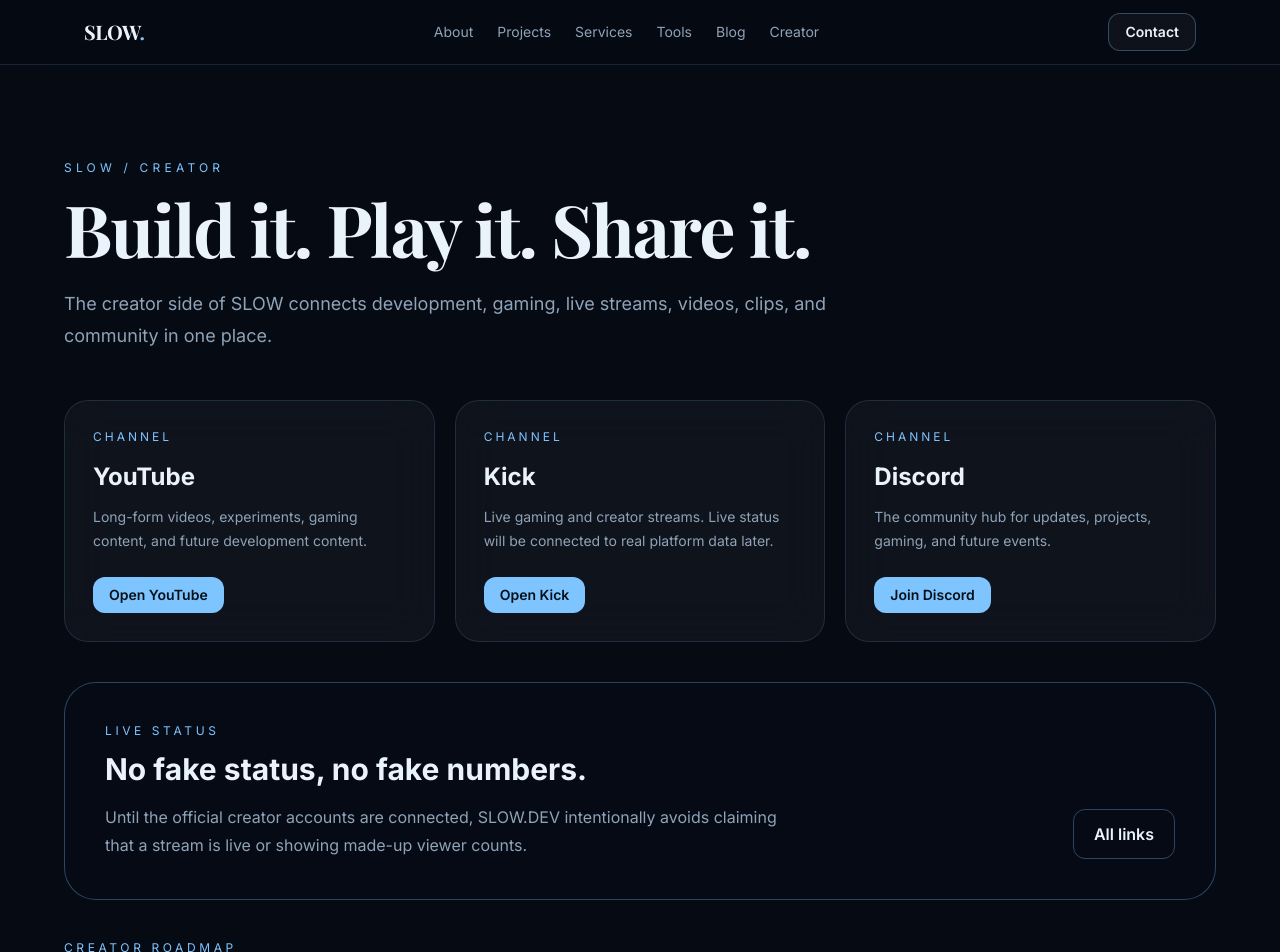
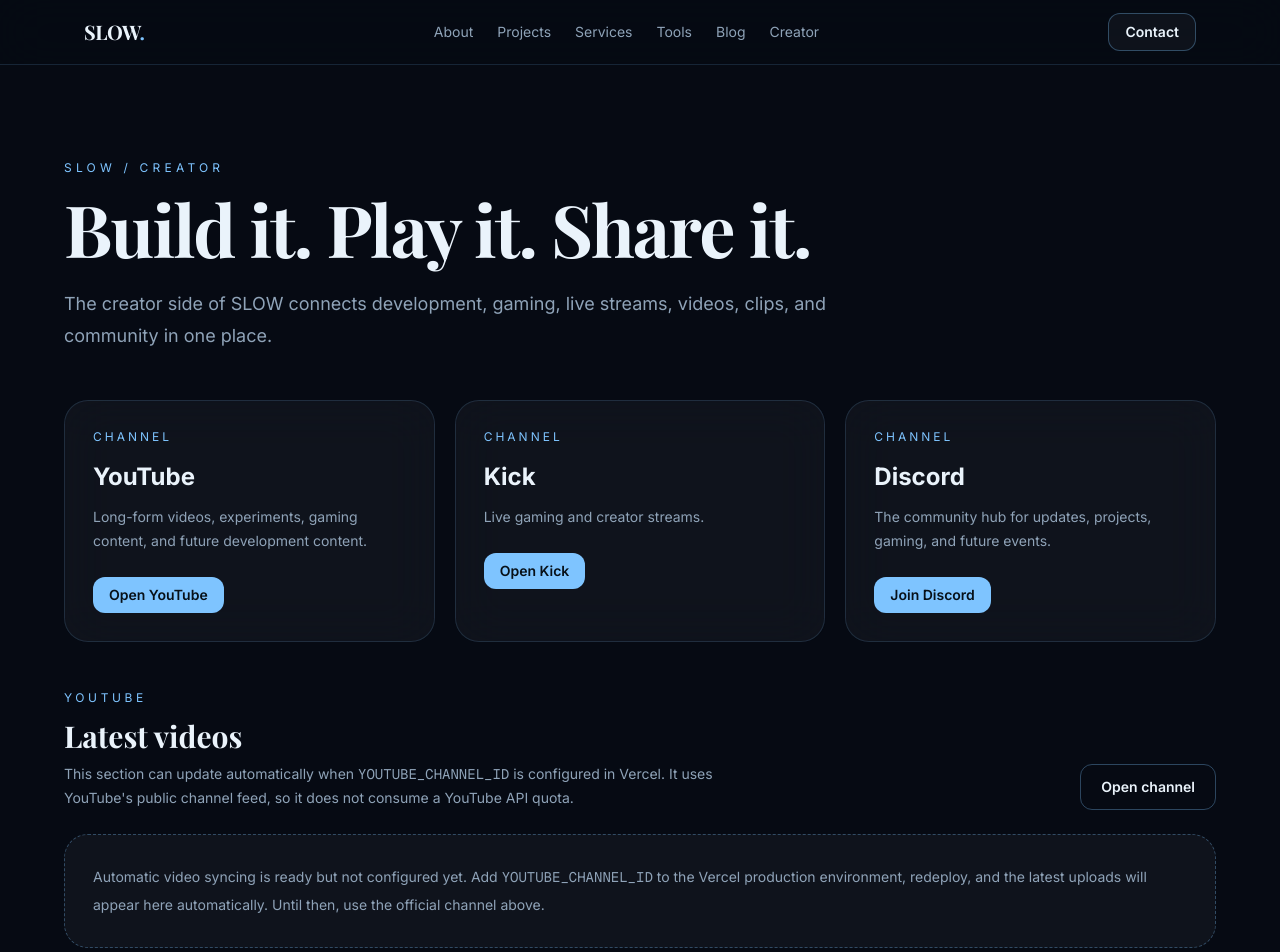
Before and after one commit to SLOW429/personal-site, a Next.js app: page /creator in a window 1280 px wide. Shown: the top 952 px of the page. Built offline with nearby package versions, Linux system fonts and the light colour scheme.

Commit message:
feat: show latest YouTube uploads when configured

```diff
--- a/app/creator/page.tsx
+++ b/app/creator/page.tsx
@@ -1,5 +1,6 @@
 import type { Metadata } from "next";
 import Link from "next/link";
+import { getLatestYouTubeVideos } from "@/lib/youtube";
 
 export const metadata: Metadata = {
   title: "Creator Hub",
@@ -22,7 +23,7 @@ const channels = [
   },
   {
     title: "Kick",
-    description: "Live gaming and creator streams. Live status will be connected to real platform data later.",
+    description: "Live gaming and creator streams.",
     href: "https://kick.com/3azf-valo",
     label: "Open Kick",
   },
@@ -41,7 +42,9 @@ const roadmap = [
   "Creator announcements and schedules",
 ];
 
-export default function CreatorPage() {
+export default async function CreatorPage() {
+  const latestVideos = await getLatestYouTubeVideos(6);
+
   return (
     <main className="min-h-screen px-5 py-16 md:py-24">
       <div className="mx-auto max-w-6xl">
@@ -70,13 +73,52 @@ export default function CreatorPage() {
           ))}
         </section>
 
+        <section className="mt-12">
+          <div className="flex flex-wrap items-end justify-between gap-4">
+            <div>
+              <p className="text-xs uppercase tracking-[0.3em] text-[var(--gold)]">YouTube</p>
+              <h2 className="mt-3 font-display text-3xl font-bold">Latest videos</h2>
+              <p className="mt-2 max-w-2xl text-sm leading-6 text-[var(--muted)]">
+                This section can update automatically when <code>YOUTUBE_CHANNEL_ID</code> is configured in Vercel. It uses YouTube's public channel feed, so it does not consume a YouTube API quota.
+              </p>
+            </div>
+            <a href="https://www.youtube.com/@SLOW429" target="_blank" rel="noreferrer" className="rounded-xl border border-[var(--card-border-strong)] px-5 py-3 text-sm font-semibold transition hover:border-[var(--gold)]">
+              Open channel
+            </a>
+          </div>
+
+          {latestVideos.length > 0 ? (
+            <div className="mt-6 grid gap-5 sm:grid-cols-2 lg:grid-cols-3">
+              {latestVideos.map((video) => (
+                <a
+                  key={video.id}
+                  href={video.url}
+                  target="_blank"
+                  rel="noreferrer"
+                  className="group overflow-hidden rounded-3xl border border-[var(--card-border)] bg-[var(--card-bg-soft)] transition hover:-translate-y-1 hover:border-[var(--card-border-strong)]"
+                >
+                  <img src={video.thumbnail} alt={video.title} loading="lazy" className="aspect-video w-full object-cover" />
+                  <div className="p-5">
+                    <h3 className="line-clamp-2 font-semibold leading-6 text-[var(--foreground)]">{video.title}</h3>
+                    <p className="mt-3 text-xs text-[var(--muted)]">{new Date(video.publishedAt).toLocaleDateString()}</p>
+                  </div>
+                </a>
+              ))}
+            </div>
+          ) : (
+            <div className="mt-6 rounded-3xl border border-dashed border-[var(--card-border-strong)] bg-[var(--card-bg-soft)] p-7 text-sm leading-7 text-[var(--muted)]">
+              Automatic video syncing is ready but not configured yet. Add <code>YOUTUBE_CHANNEL_ID</code> to the Vercel production environment, redeploy, and the latest uploads will appear here automatically. Until then, use the official channel above.
+            </div>
+          )}
+        </section>
+
         <section className="mt-10 rounded-[2rem] border border-[var(--card-border-strong)] bg-[var(--card-bg)] p-8 backdrop-blur-xl md:p-10">
           <div className="flex flex-col justify-between gap-6 md:flex-row md:items-end">
             <div>
               <p className="text-xs uppercase tracking-[0.3em] text-[var(--gold)]">Live status</p>
               <h2 className="mt-3 text-3xl font-bold">No fake status, no fake numbers.</h2>
               <p className="mt-4 max-w-2xl leading-7 text-[var(--muted)]">
-                Until the official creator accounts are connected, SLOW.DEV intentionally avoids claiming that a stream is live or showing made-up viewer counts.
+                Until live platform integrations are configured, SLOW.DEV intentionally avoids claiming that a stream is live or showing made-up viewer counts.
               </p>
             </div>
             <Link href="/links" className="inline-flex w-fit rounded-xl border border-[var(--card-border-strong)] px-5 py-3 font-semibold transition hover:border-[var(--gold)]">
```
